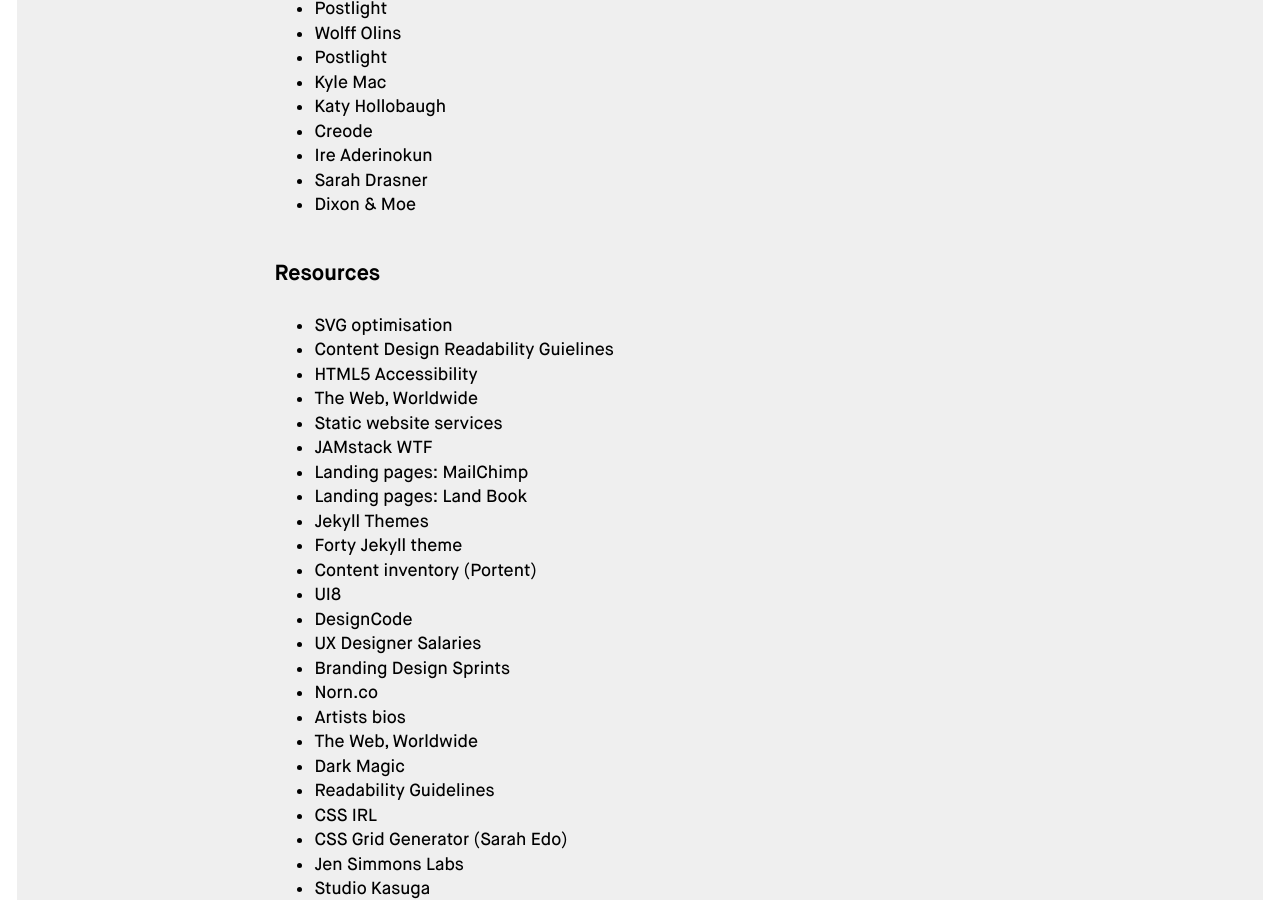
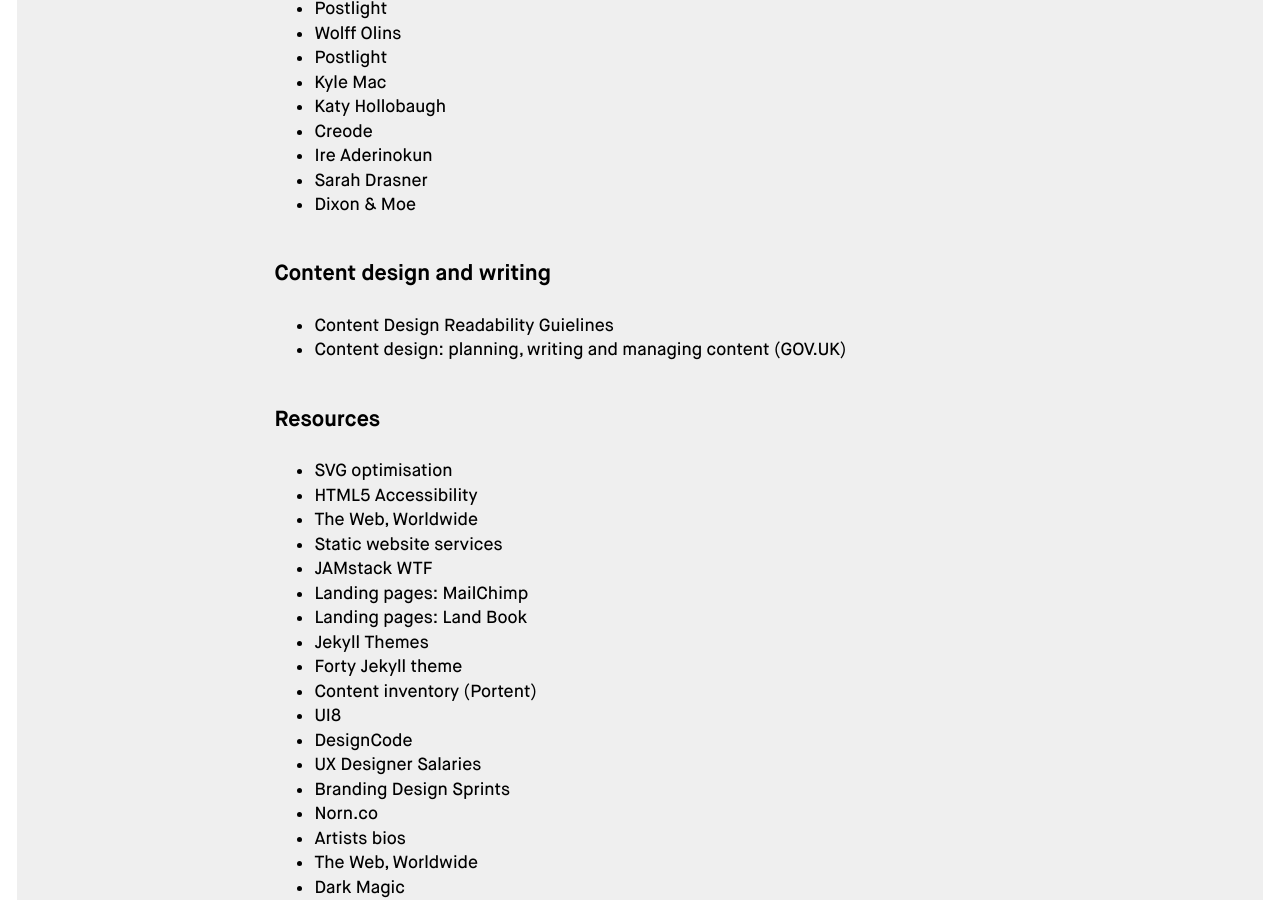
Before and after one commit to regmtait/regmtait.co.uk, a Jekyll site: the page built from links.md, in a window 1280 px wide and 900 px high, scrolled down 4444 px. Built offline with Jekyll 4.4.1, drawn with Linux system fonts in a browser that asks for light colours.

Commit message:
Update links.md

```diff
--- a/links.md
+++ b/links.md
@@ -181,10 +181,14 @@
 * [Sarah Drasner](https://sarah.dev/)
 * [Dixon & Moe](https://dixonandmoe.com/)
 
+## Content design and writing
+
+* [Content Design Readability Guielines](https://readabilityguidelines.co.uk/)
+* [Content design: planning, writing and managing content (GOV.UK)](https://www.gov.uk/guidance/content-design/)
+
 ## Resources
 
 * [SVG optimisation](http://petercollingridge.appspot.com/ 'Peter Colleridge')
-* [Content Design Readability Guielines](https://readabilityguidelines.co.uk/)
 * [HTML5 Accessibility](http://html5accessibility.com/)
 * [The Web, Worldwide](https://www.webworldwide.io)
 * [Static website services](https://github.com/agarrharr/awesome-static-website-services)
```
